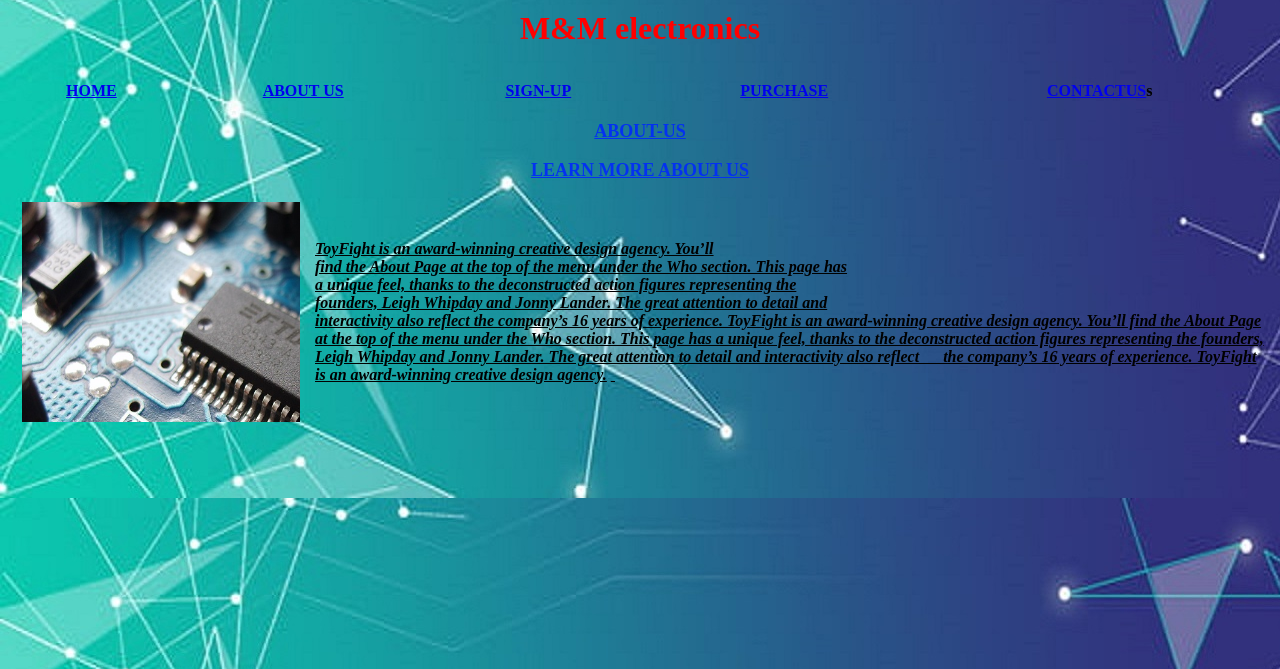
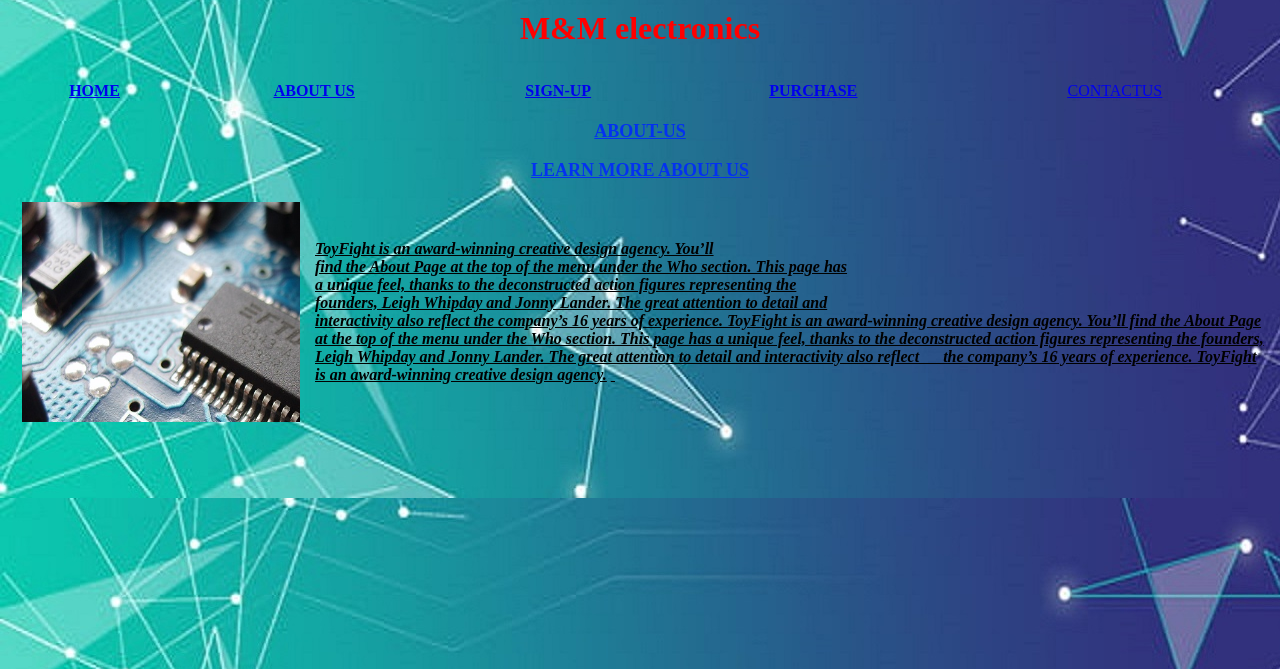
Before and after one commit to MNMELECTRONICS/MNMelectronics.com, a plain HTML site: page abous_us.html in a window 1280 px wide. Shown: the part 131-800 px from the top of the page. Drawn offline with Linux system fonts and the light colour scheme.

Commit message:
Update abous_us.html

```diff
--- a/abous_us.html
+++ b/abous_us.html
@@ -49,6 +49,10 @@
 	font-size: medium;
 	color: rgb(0, 0, 0);
 }
+}
+.auto-style7 {
+	color: rgb(0, 0, 0);
+}
 </style>
 </head>
 
@@ -71,11 +75,11 @@
 <div class="auto-style1">
 	<table style="width: 100%">
 		<tr>
-			<td><strong><a href="index.html">HOME </a> </strong></td>
-			<td><strong><a href="abous_us.html">ABOUT US</a></strong></td>
-			<td><strong><a href="signup.html">SIGN-UP</a></strong></td>
-			<td><strong><a href="purchase1.html">PURCHASE</a></strong></td>
-			<td><strong>&nbsp;<a href="contact%20us.html">CONTACTUS</a>s</strong></td>
+		<td><strong><a href="index.html"><span class="auto-style4">HOME</span></a></strong></td>
+			<td><strong><a href="abous_us.html"><span class="auto-style4">ABOUT US</span></a></strong></td>
+			<td><strong><a href="signup.html"><span class="auto-style4">SIGN-UP</span></a></strong></td>
+			<td><strong><a href="purchase1.html"><span class="auto-style4">PURCHASE</span></a></strong></td>
+			<td><a href="contact%20us.html"><span class="auto-style4">CONTACTUS</span></a></td>
 		</tr>
 	</table>
 </div>
```
